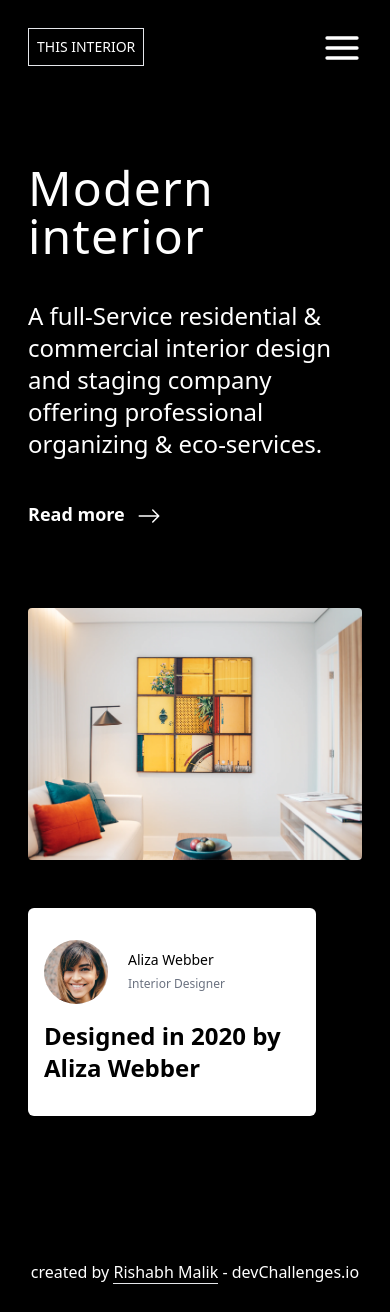
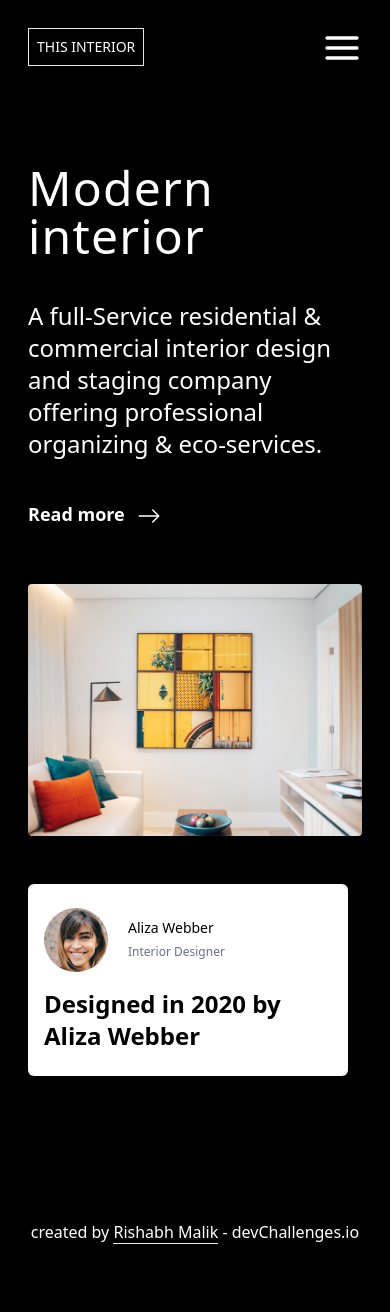
Before and after one commit to Ri5ha6h/InteriorConsultant, a React (Vite) app: page / in a window 390 px wide. After the commit the page ends 1272 px from the top, so only its background shows below. Built offline with nearby package versions, Linux system fonts and the light colour scheme.

Commit message:
changes in card and home file

```diff
--- a/src/components/Card.tsx
+++ b/src/components/Card.tsx
@@ -9,7 +9,7 @@ const Card: FC<CardProps> = ({ className }) => {
   return (
     <div
       className={
-        'flex flex-col justify-center mt-12 xs:mt-0 h-52 w-72 p-4 bg-white text-black xs:text-white xs:bg-black rounded-md ' +
+        'flex flex-col justify-center mt-12 xs:mt-0 h-48 w-80 p-4 bg-white text-black xs:text-white xs:bg-black rounded-md ' +
         className
       }
     >
--- a/src/components/Home.tsx
+++ b/src/components/Home.tsx
@@ -24,13 +24,13 @@ const Home = () => {
           <BsArrowRight className='inline-block w-6 h-6 ml-2' />
         </a>
       </div>
-      <div className='relative mt-20 lg:w-3/5 lg:mt-0 '>
+      <div className='relative mt-14 lg:w-3/5 lg:mt-0 '>
         <img
           className='rounded'
           src={decor}
           alt='Decor'
         />
-        <Card className=' xs:absolute right-16 top-60 sm:top-80 md:top-96' />
+        <Card className='-bottom-9 right-12 lg:-bottom-14 xs:absolute lg:right-10' />
       </div>
     </div>
   );
```
